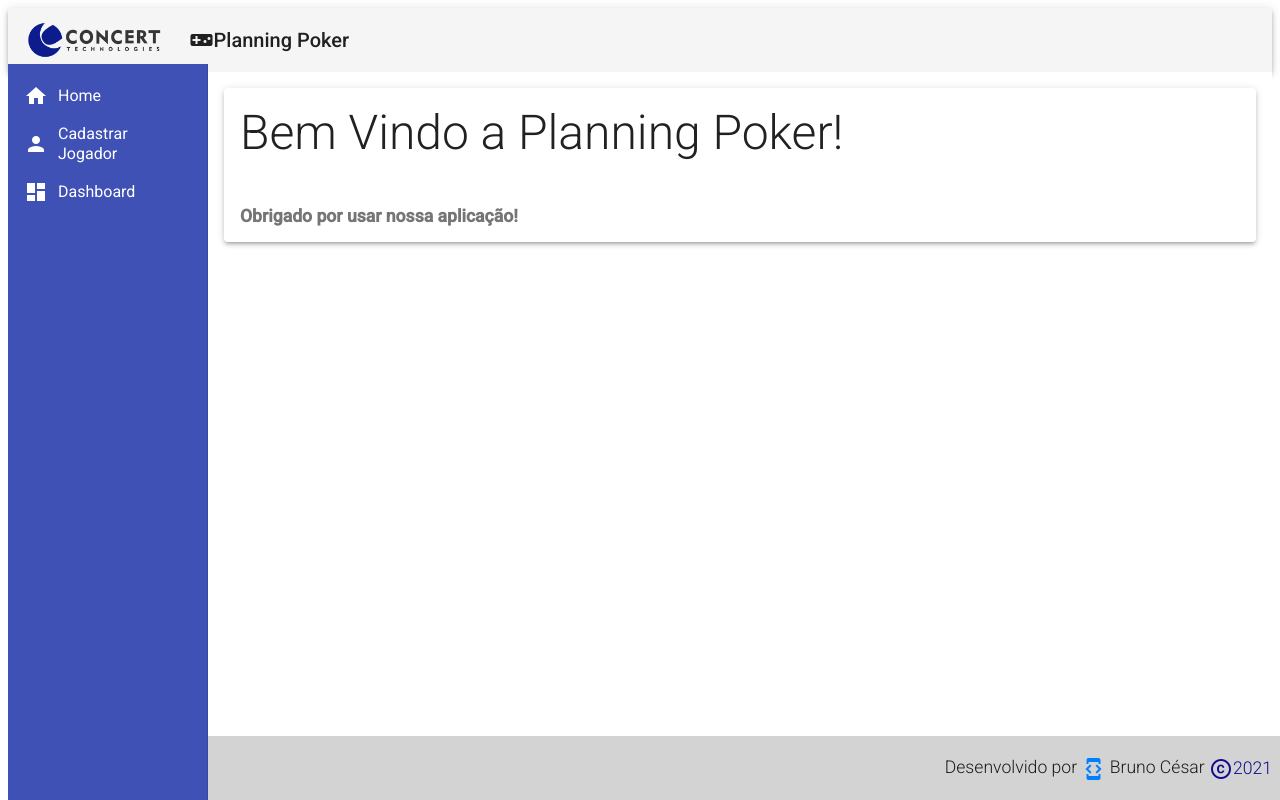
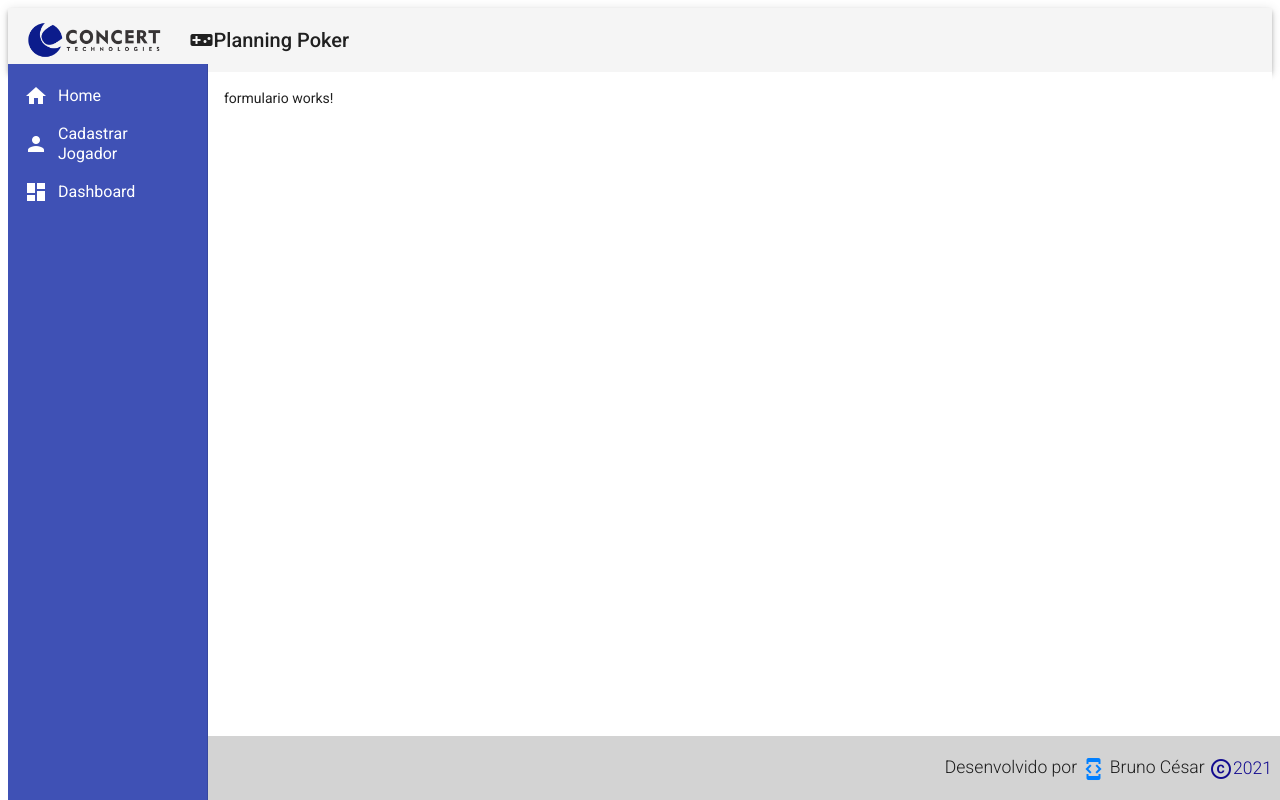
Before and after one commit to brunocesarti/Challenge_CONCERT, an Angular app in the folder challenge/: page /formulario in a window 1280 px wide. Built offline with nearby package versions, Linux system fonts and the light colour scheme.

Commit message:
Setando rota de navegação no menu #4

```diff
--- a/challenge/src/app/components/template/nav/nav.component.html
+++ b/challenge/src/app/components/template/nav/nav.component.html
@@ -1,11 +1,11 @@
 <mat-sidenav-container class="container">
   <mat-sidenav class="sidenav" mode="side" opened fixedInViewport="true" fixedTopGap="64">
     <mat-nav-list class="nav-list">
-      <a mat-list-item>
+      <a mat-list-item routerLink="/">
         <i class="material-icons">home</i>
         Home
       </a>
-      <a mat-list-item>
+      <a mat-list-item routerLink="formulario">
         <i class="material-icons">person</i>
         Cadastrar Jogador
       </a>
@@ -16,6 +16,6 @@
     </mat-nav-list>
     </mat-sidenav>
     <mat-sidenav-content class="content">
-      <app-home></app-home>
+      <router-outlet></router-outlet>
     </mat-sidenav-content>
 </mat-sidenav-container>
```
